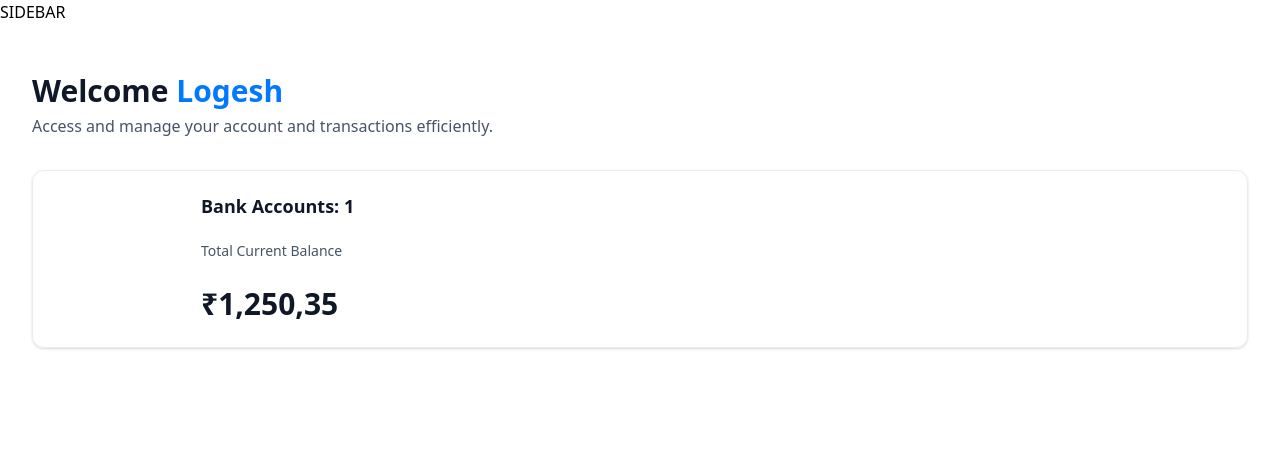
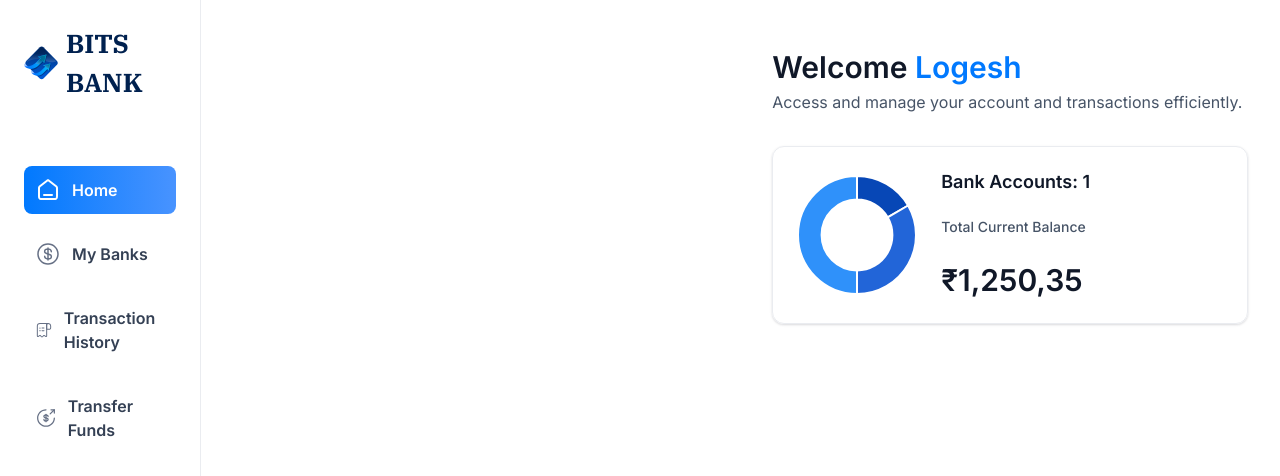
Before and after one commit to logeshwarann-dev/bits-bank_frontend, a Next.js app: page / in a window 1280 px wide. Shown: the top 476 px of the page. Built offline with nearby package versions, Linux system fonts and the light colour scheme.

Commit message:
Implement Siderbar with icons

```diff
--- a/app/(root)/layout.tsx
+++ b/app/(root)/layout.tsx
@@ -1,11 +1,29 @@
+import Sidebar from '@/components/Sidebar'
+import Image from 'next/image';
+
 export default function RootLayout({
   children,
 }: Readonly<{
   children: React.ReactNode;
 }>) {
+
+  const loggedIn = { firstName: 'Logesh', lastName: 'N'};
+
+
+
   return (
-    <main>
-        SIDEBAR
+    <main className="flex h-screen w-full font-inter">
+        <Sidebar user={loggedIn}/>
+
+        <div className='flex size-full flex-col'>
+          <div className='root-layout'>
+            <Image src="/icons/logo.svg" width={30} height={30} alt="menu-icon"/>
+            <div>
+
+            </div>
+          </div>
+
+        </div>
         {children}
     </main>
   );
--- /dev/null
+++ b/components/DoughnutChart.tsx
@@ -0,0 +1,38 @@
+"use client"
+
+import { Chart as ChartJs, ArcElement, Tooltip, Legend} from "chart.js";
+import { Doughnut } from "react-chartjs-2";
+
+ChartJs.register(ArcElement, Tooltip, Legend)
+
+
+
+const DoughnutChart = ({accounts}: DoughnutChartProps) => {
+    const data = {
+        datasets: [
+            {
+                label: 'Banks',
+                data: [1250, 2500, 3750],
+                backgroundColor: ['#0747b6', '#2265d8', '#2f91fa']
+            }
+        ],
+        labels: ['Bank 1', 'Bank 2', 'Bank 3']
+    }
+  return <Doughnut
+    data={data}
+    options={{
+        cutout: '60%',
+        plugins: {
+            legend: {
+                display: false
+            }
+        }
+    }
+
+    }
+
+   />
+
+}
+
+export default DoughnutChart
--- /dev/null
+++ b/components/Sidebar.tsx
@@ -0,0 +1,43 @@
+'use client'
+
+import { sidebarLinks } from '@/constants'
+import { cn } from '@/lib/utils'
+import Image from 'next/image'
+import Link from 'next/link'
+import { usePathname } from 'next/navigation'
+import React from 'react'
+
+const Sidebar = ({user }: SiderbarProps) => {
+  const pathname = usePathname();
+
+  return (
+    <section className='sidebar'>
+        <nav className='flex flex-col gap-4'>
+            <Link href="/" className='mb-12 cursor-pointer items-center flex gap-2'>
+                <Image src="/icons/logo.svg" width={34} height={34} alt="Horizon logo" className='sizes[24px] max-xl:size-14'/>
+                <h1 className='sidebar-logo'>BITS BANK</h1>
+            </Link>
+
+            {sidebarLinks.map((item) => {
+                const isActive = pathname === item.route || pathname.startsWith(`${item.route}/`)
+
+                return (
+                    <Link href={item.route} key={item.label} className={cn('sidebar-link', {'bg-bank-gradient': isActive})}>
+                        <div className='relative size-6'>
+                            <Image src={item.imgURL} alt={item.label} fill className={cn({'brightness-[3] invert=0': isActive})}/>
+                        </div>
+                        <p className={cn('sidebar-label', {'!text-white': isActive})}>{item.label}</p>
+
+                    </Link>
+                )
+            })}
+
+            USER
+        </nav>
+
+            FOOTER
+    </section>
+  )
+}
+
+export default Sidebar
--- a/components/TotalBalanceBox.tsx
+++ b/components/TotalBalanceBox.tsx
@@ -1,12 +1,13 @@
 
 import AnimatedCounter from './AnimatedCounter'
+import DoughnutChart from './DoughnutChart'
 
 const TotalBalanceBox = ({accounts=[], totalBanks, totalCurrentBalance
 }: TotlaBalanceBoxProps) => {
   return (
     <section className='total-balance'>
         <div className='total-balance-chart'>
-            {/* DoughnutChart*/}
+            <DoughnutChart accounts={accounts}/>
         </div>
         <div className='flex flex-col gap-6'>
             <h2 className='header-2'>
@@ -16,9 +17,9 @@
                 <p className='total-balance-label'>
                     Total Current Balance
                 </p>
-                <p className='total-balance-amount flex-center gap-2'>
+                <div className='total-balance-amount flex-center gap-2'>
                     <AnimatedCounter amount={totalCurrentBalance}/>
-                </p>
+                </div>
 
             </div>
         </div>
```
